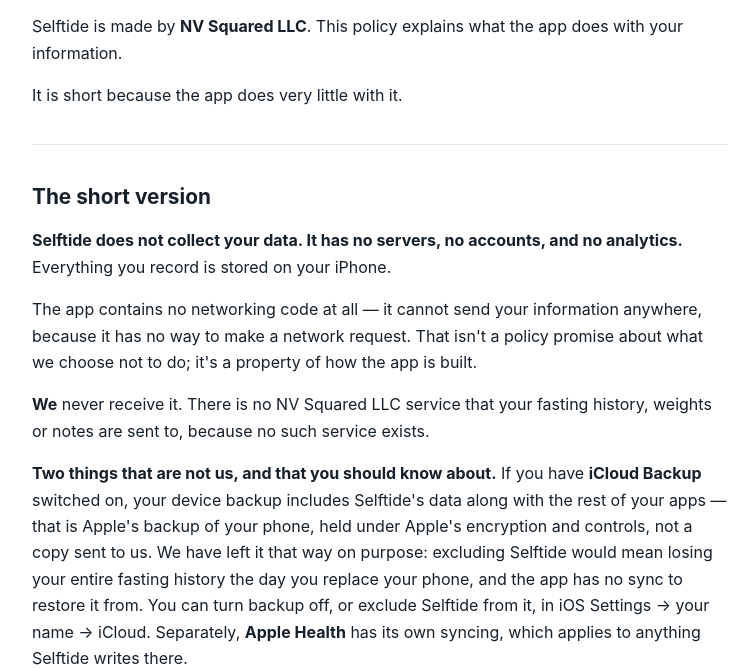
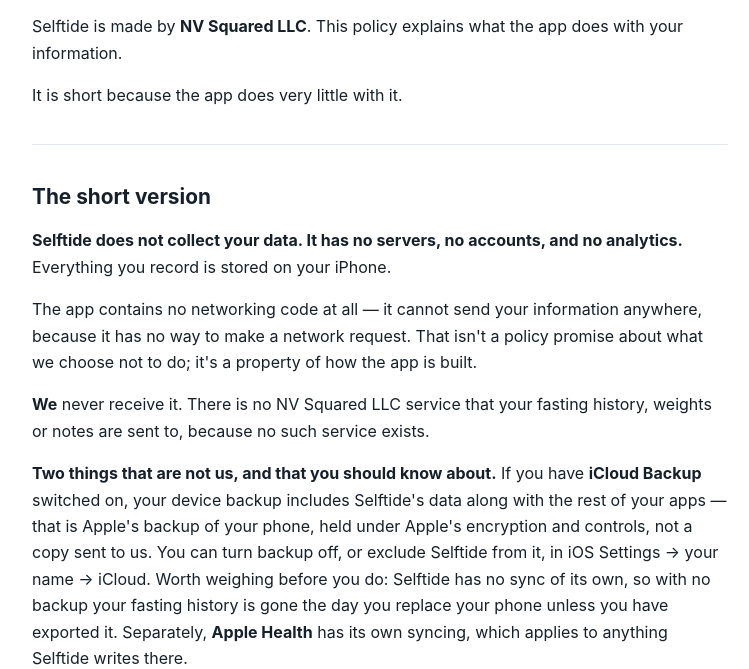
Before and after one commit to NV-Squared/selftide-legal, a plain HTML site: page selftide/privacy/index.html in a window 1280 px wide. Shown: the part 131-800 px from the top of the page, without its empty margins (260-1009 px from the left). Drawn offline with Linux system fonts and the light colour scheme.

Commit message:
Describe the iCloud Backup inclusion rather than endorsing it
The policy and support page said the inclusion was left that way 'on
purpose'. The user-facing fact and the opt-out route are unchanged; what
is removed is the framing of it as our election, which told the reader
nothing they could act on. The consequence of switching backup off is
still given, now as information for their decision.

Generated by Tools/build-legal-pages.py (Selftide EB-044). Never
hand-edited.

```diff
--- a/selftide/privacy/index.html
+++ b/selftide/privacy/index.html
@@ -31,7 +31,7 @@
 <p><strong>Selftide does not collect your data. It has no servers, no accounts, and no analytics.</strong> Everything you record is stored on your iPhone.</p>
 <p>The app contains no networking code at all — it cannot send your information anywhere, because it has no way to make a network request. That isn&#x27;t a policy promise about what we choose not to do; it&#x27;s a property of how the app is built.</p>
 <p><strong>We</strong> never receive it. There is no NV Squared LLC service that your fasting history, weights or notes are sent to, because no such service exists.</p>
-<p><strong>Two things that are not us, and that you should know about.</strong> If you have <strong>iCloud Backup</strong> switched on, your device backup includes Selftide&#x27;s data along with the rest of your apps — that is Apple&#x27;s backup of your phone, held under Apple&#x27;s encryption and controls, not a copy sent to us. We have left it that way on purpose: excluding Selftide would mean losing your entire fasting history the day you replace your phone, and the app has no sync to restore it from. You can turn backup off, or exclude Selftide from it, in iOS Settings → your name → iCloud. Separately, <strong>Apple Health</strong> has its own syncing, which applies to anything Selftide writes there.</p>
+<p><strong>Two things that are not us, and that you should know about.</strong> If you have <strong>iCloud Backup</strong> switched on, your device backup includes Selftide&#x27;s data along with the rest of your apps — that is Apple&#x27;s backup of your phone, held under Apple&#x27;s encryption and controls, not a copy sent to us. You can turn backup off, or exclude Selftide from it, in iOS Settings → your name → iCloud. Worth weighing before you do: Selftide has no sync of its own, so with no backup your fasting history is gone the day you replace your phone unless you have exported it. Separately, <strong>Apple Health</strong> has its own syncing, which applies to anything Selftide writes there.</p>
 <p>And when <strong>you</strong> export, the file goes wherever you send it.</p>
 <hr>
 <h2>What Selftide stores</h2>
```
Also changed, not shown: selftide/support/index.html (+1 -1 lines).
